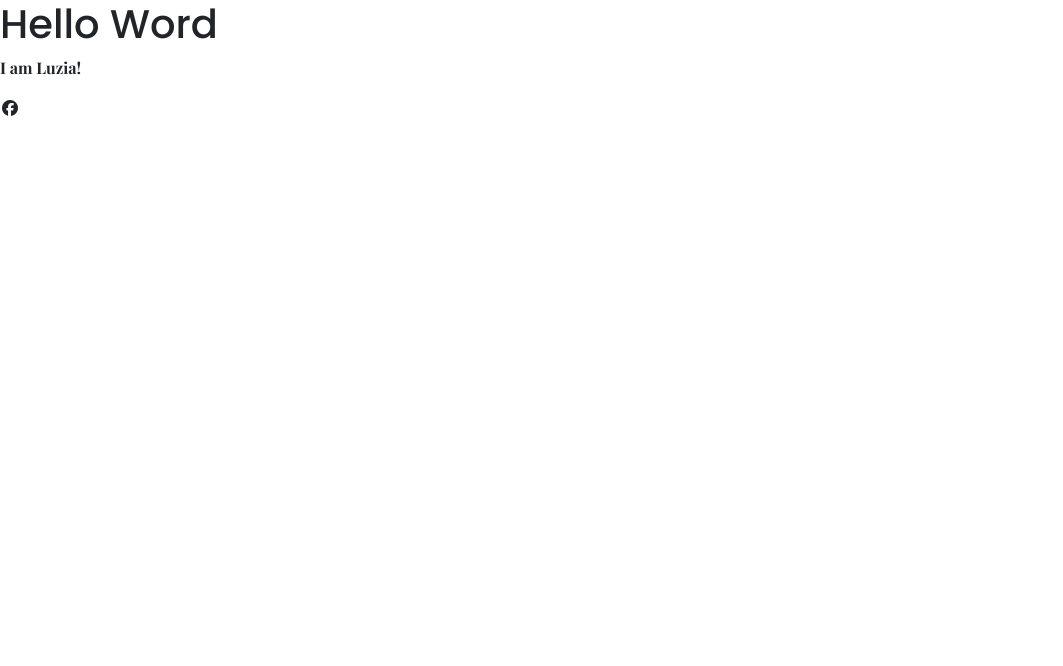
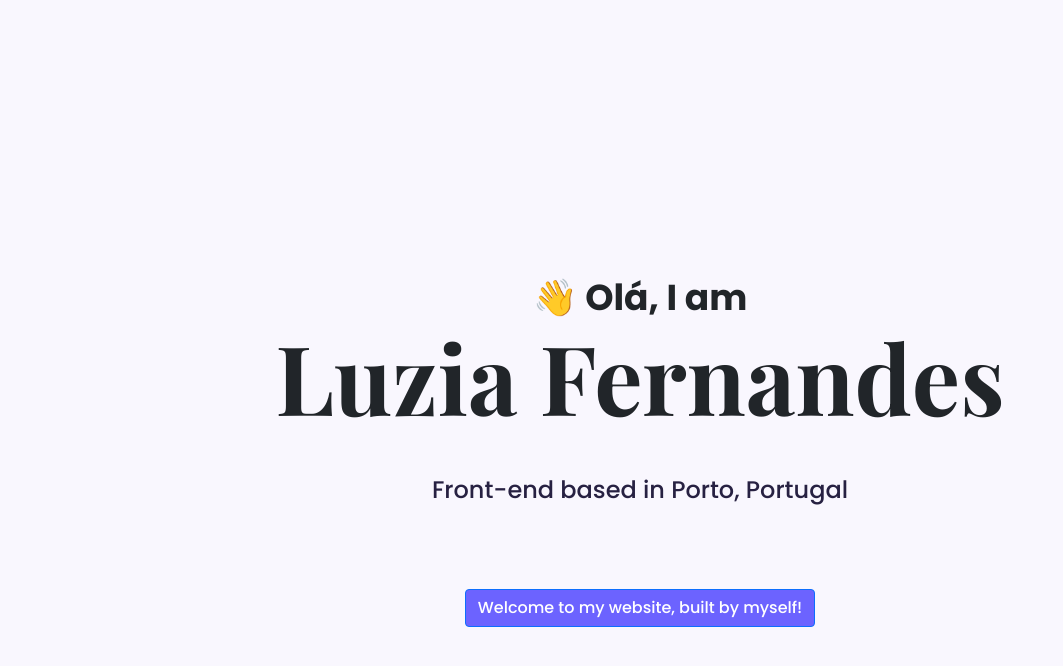
Before and after one commit to LuziaFernandes/portefolio-project, a plain HTML site: page index.html in a window 1280 px wide. Shown: the whole page, without its empty margins (0-1063 px from the left). Drawn offline with nearby package versions, Linux system fonts and the light colour scheme.

Commit message:
Style + spacing the home page

```diff
--- a/index.html
+++ b/index.html
@@ -18,11 +18,11 @@
 
 </head>
 <body>
-    <h1>Hello Word</h1>
-    <p>I am Luzia!</p>
-
-    <i class="fab fa-facebook"></i>
-
-
-</body>
+    <div class="welcome text-center">
+    <h2>👋 Olá, I am</h2>
+    <h1>Luzia Fernandes</h1>
+    <h3>Front-end based in Porto, Portugal</h3>
+ <button class="contact-me btn btn-primary">Welcome  to my website, built by myself!</button>
+</div>
+ </body>
 </html>
--- a/style.css
+++ b/style.css
@@ -1,2 +1,10 @@
-h1 {font-family: 'Poppins', sans-serif;}
-p {font-family: 'Playfair Display', serif;}
+h1 {font-family: 'Playfair Display', serif; font-size: 96px; padding-bottom: 24px;}
+
+h2 {font-family: 'Poppins', sans-serif; font-size: 36px; font-weight: bold; margin: 0; padding-top: 276px;}
+
+h3 {font-family: 'Poppins', sans-serif, serif; font-weight: normal; font-size: 24px; line-height: 2; padding-bottom: 67px; color: #272142;}
+
+
+.welcome {background-color: #f9f7fe;}
+
+.contact-me {background-color: #6C63FF; color: white; font-family: 'Poppins', sans-serif; margin-bottom: 271px;}
```
